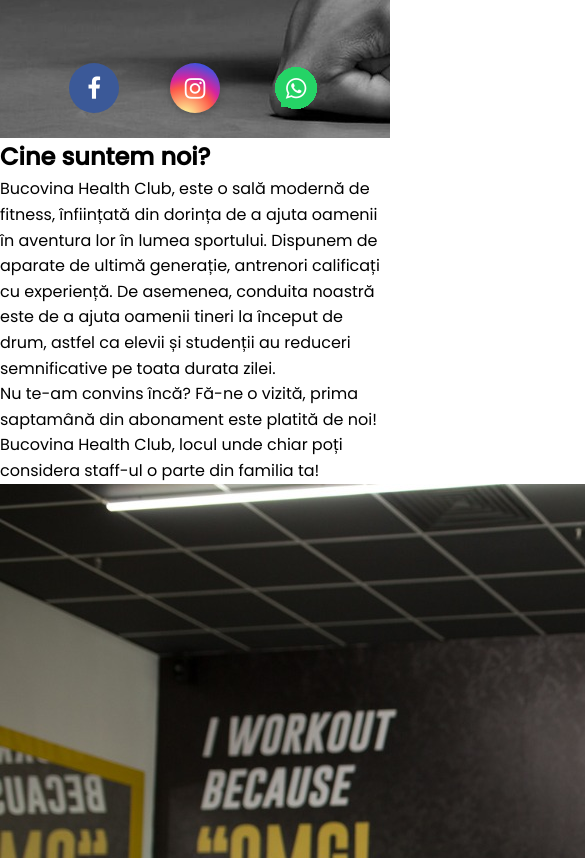
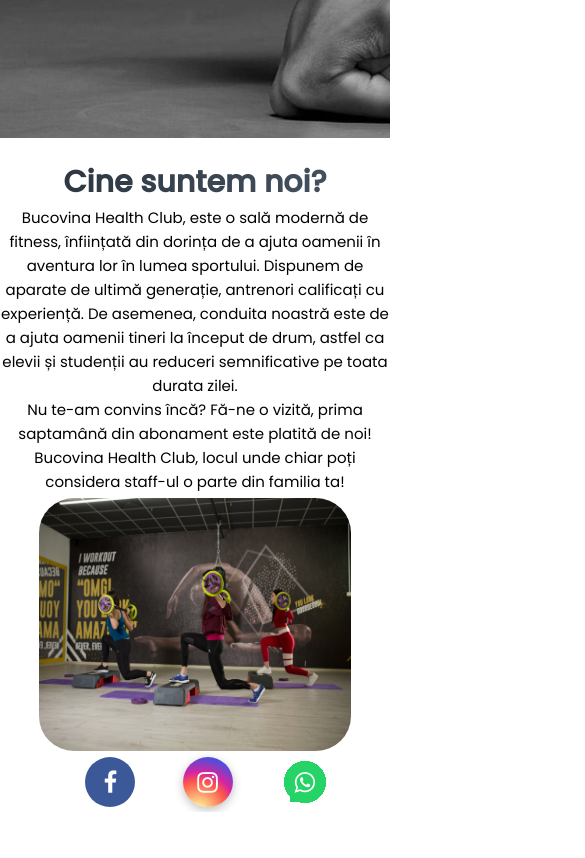
Before and after one commit to SebastianGula1/bucovina-health-club, a plain HTML site: page index.html in a window 390 px wide. Shown: the part 706-1564 px from the top of the page, 585 px wide, since content can reach past the window. After the commit the page ends 1518 px from the top, so only its background shows below. Drawn offline with Linux system fonts and the light colour scheme.

Commit message:
Adding responsive layout for mobile + placing social media at the bottom

```diff
--- a/index.html
+++ b/index.html
@@ -27,33 +27,31 @@
             Unde vă gasesc?
         </a>
     </header>
-    <!-- social -->
-    <div class="social-menu">
-        <a href="https://www.facebook.com/bucovinahealthclub" target="_blank" class="fa fa-facebook"></a>
-        <a href="https://www.instagram.com/bucovina.healthclub/" target="=_blank " class="fa fa-instagram" ></a>
-        <a href="#" target="_blank" class="fa fa-whatsapp"></a>
-    </div>
+    <!--  Text-->
     <main>
+        <section id="section-c">
 
-
-        <section class="presentation">
-              <div class="introduction">
-
-
-              <div class="page-text">
-                  <h1> Cine suntem noi?</h1>
-                  <p> Bucovina Health Club, este o sală modernă de fitness, înființată din dorința de a ajuta oamenii în aventura lor în lumea sportului. Dispunem de aparate de ultimă generație, antrenori calificați cu experiență. De asemenea, conduita noastră este de a ajuta oamenii tineri la început de drum, astfel ca elevii și studenții au reduceri semnificative pe toata durata zilei.   </p>
-                  <p> Nu te-am convins încă? Fă-ne o vizită, prima saptamână din abonament este platită de noi! Bucovina Health Club, locul unde chiar poți considera staff-ul o parte din familia ta!</p>
-              </div>
-          </div>
-          <div class="carousel-container">
-
-              <img  class="carousel-slider" name="slide" />
-          </div>
-
-          </section>
-         </main>
-         <script src="./js/slider.js"></script>
+            <div class="box-1">
+                <h1> Cine suntem noi?</h1>
+                <p> Bucovina Health Club, este o sală modernă de fitness, înființată din dorința de a ajuta oamenii în
+                    aventura lor în lumea sportului. Dispunem de aparate de ultimă generație, antrenori calificați cu
+                    experiență. De asemenea, conduita noastră este de a ajuta oamenii tineri la început de drum, astfel
+                    ca elevii și studenții au reduceri semnificative pe toata durata zilei. </p>
+                <p> Nu te-am convins încă? Fă-ne o vizită, prima saptamână din abonament este platită de noi! Bucovina
+                    Health Club, locul unde chiar poți considera staff-ul o parte din familia ta!</p>
+            </div>
+            <div class="box-2">
+                <img class="carousel-slider" name="slide" />
+            </div>
+        </section>
+        <!-- social -->
+        <div class="social-menu">
+            <a href="https://www.facebook.com/bucovinahealthclub" target="_blank" class="fa fa-facebook"></a>
+            <a href="https://www.instagram.com/bucovina.healthclub/" target="=_blank " class="fa fa-instagram"></a>
+            <a href="#" target="_blank" class="fa fa-whatsapp"></a>
+        </div>
+    </main>
+    <script src="./js/slider.js"></script>
 </body>
 
 </html>
--- a/style/Despre.css
+++ b/style/Despre.css
@@ -111,7 +111,7 @@ font-size: 30px;
 color:#FFFFFF;
 }
 
-.carousel-container{
+.box-2{
     flex: 1;
     display: flex;
     justify-content: center;
--- a/style/produse.css
+++ /dev/null
@@ -1,81 +0,0 @@
-*{
-    margin: 0;
-    padding: 0;
-    box-sizing: border-box;
-
-}
-
-body{
-    font-family: 'Poppins', sans-serif;
-    background-color: #181818;
-}
-
-#showcase nav{
-    position: absolute;
-    top:2.5%;
-    right:1%;
-
-
-}
-.nav-links {
-    list-style: none;
-
-
-}
-
-nav ul li{
-    display: inline;
-}
-a{
-    padding: 0px 40px
-}
-
-
-.nav-link
-{
-    text-decoration: none;
-    color:#FFFFFF ;
-    font-size: 25px;
-    text-transform: uppercase;
-    position: relative;
-
-}
-
-nav ul li a:hover{
-    color: #E23D28;
-    transition:  0.9s;
-
-}
-
-nav ul li a::after{
-    content: "";
-    position:absolute;
-    left:50%;
-    bottom: 0;
-    transform: translateX(-50%) scaleX(0);
-    -webkit-transform: translateX(-50%) scaleX(0);
-    transform-origin: 50% 50%;
-    -webkit-transform-origin: 50% 50% ;
-    width: 65%;
-    height: 2px;
-    background-color: #e5593f ;
-    transition: transform 250ms;
-    -webkit-transition: transform 250ms;
-
-
-}
-
-nav ul li a:hover:after{
-    transform: translateX(-50%) scaleX(1);
-    -webkit-transform: translateX(-50%) scaleX(1);
-
-}
-
-.logo-container h1{
-    position: absolute;
-    top: 1%;
-    left: 1%;
-    color:#E8E8E8;
-    font-weight: 600;
-    font-size: 40px;
-}
--- a/style/style-v2.css
+++ b/style/style-v2.css
@@ -16,11 +16,6 @@ a {
     text-decoration: none;
 }
 
-@media screen and (min-width: 621px) and (max-width: 1024px) {
-    a {
-        padding: 0px 30px;
-    }
-}
 
 /* icons */
 
@@ -53,15 +48,16 @@ a {
 .fa-instagram {
     color: white;
     background: #d6249f;
-    background: radial-gradient(circle at 30% 107%, #fdf497 0%, #fdf497 5%, #fd5949 45%,#d6249f 60%,#285AEB 90%);
-    box-shadow: 0px 3px 10px rgba(0,0,0,.25);
+    background: radial-gradient(circle at 30% 107%, #fdf497 0%, #fdf497 5%, #fd5949 45%, #d6249f 60%, #285AEB 90%);
+    box-shadow: 0px 3px 10px rgba(0, 0, 0, .25);
 }
-.fa-whatsapp  {
-    color:#fff;
+
+.fa-whatsapp {
+    color: #fff;
     background:
-    linear-gradient(#25d366,#25d366)10px 84%/10px 15px no-repeat,
-    radial-gradient(#25d366 60%,transparent 0);
-  }
+        linear-gradient(#25d366, #25d366)10px 84%/10px 15px no-repeat,
+        radial-gradient(#25d366 60%, transparent 0);
+}
 
 /* hero */
 #showcase {
@@ -92,7 +88,7 @@ a {
 
 /* navigatie */
 nav {
-    position: fixed;
+    position: absolute;
     width: calc(100% - 40px);
     max-width: 1200px;
     margin: auto;
@@ -105,7 +101,85 @@ nav {
     align-items: center;
 }
 
-@media screen and (max-width: 900px) {
+/* social */
+.social-menu {
+    position: relative;
+    width: calc(100% - 40px);
+    max-width: 1200px;
+    margin: auto;
+    top:auto;
+    right: 20px;
+    bottom: 0px;
+    left: 20px;
+    display: flex;
+    flex-flow: row wrap;
+    justify-content: space-evenly;
+    align-items: center;
+    padding:40px 0px 0px 0px;
+
+}
+
+/* Bottom page */
+#section-c{
+    display: flex;
+    justify-content: center;
+    align-items: center;
+    flex-wrap: wrap;
+    padding: 20px 0px 0px 0px;
+
+
+}
+.box-1 h1{
+    display: flex;
+    font-size: 90px;
+    font-weight: 600;
+    background:  linear-gradient(to right, #29323c,  #485563);
+    background-clip: text;
+    -webkit-background-clip: text;
+    -webkit-text-fill-color: transparent;
+    justify-content: center;
+}
+
+.box-1 p{
+    display: flex;
+    font-size: 25px;
+    justify-content: center;
+    align-items: center;
+    max-width: 1200px;
+    text-align: center;
+
+}
+
+.box-2{
+    flex: 1;
+    display: flex;
+    justify-content: center;
+    height: 50vh;
+
+
+}
+
+.carousel-slider{
+    margin-top:1%;
+    border-radius: 35px;
+    min-height: 50vh;
+    height: 100%;
+    margin-bottom: 5%;
+}
+
+@media screen and (max-width: 1024px) {
+.box-1 h1{
+    font-size: 30px;
+    }
+
+    .box-1 p{
+        font-size:15px;
+    }
+    .carousel-slider{
+        min-height: 10vh;
+        width: 100%;
+        height: 100%;
+    }
     nav {
         justify-content: center;
         text-align: center;
@@ -120,22 +194,20 @@ nav h1 {
     color: #E8E8E8;
     font-weight: 600;
     font-size: 40px;
-
 }
 
+@media screen and (max-width: 450px) {
+    .social-menu{
+        padding: 5px 15px 0px 0px;
+    }
 
-/* social */
-.social-menu {
-    position: fixed;
-    width: calc(100% - 40px);
-    max-width: 1200px;
-    margin: auto;
-    top: auto;
-    right: 20px;
-    bottom: 20px;
-    left: 20px;
-    display: flex;
-    flex-flow: row wrap;
-    justify-content: space-evenly;
-    align-items: center;
+    .box-2{
+        height: 30vh;
+
+    }
+    .carousel-slider{
+        min-height: 10vh;
+        width: 80%;
+
+    }
 }
```
Also changed, not shown: produse.html (deleted, +0 -27 lines).
